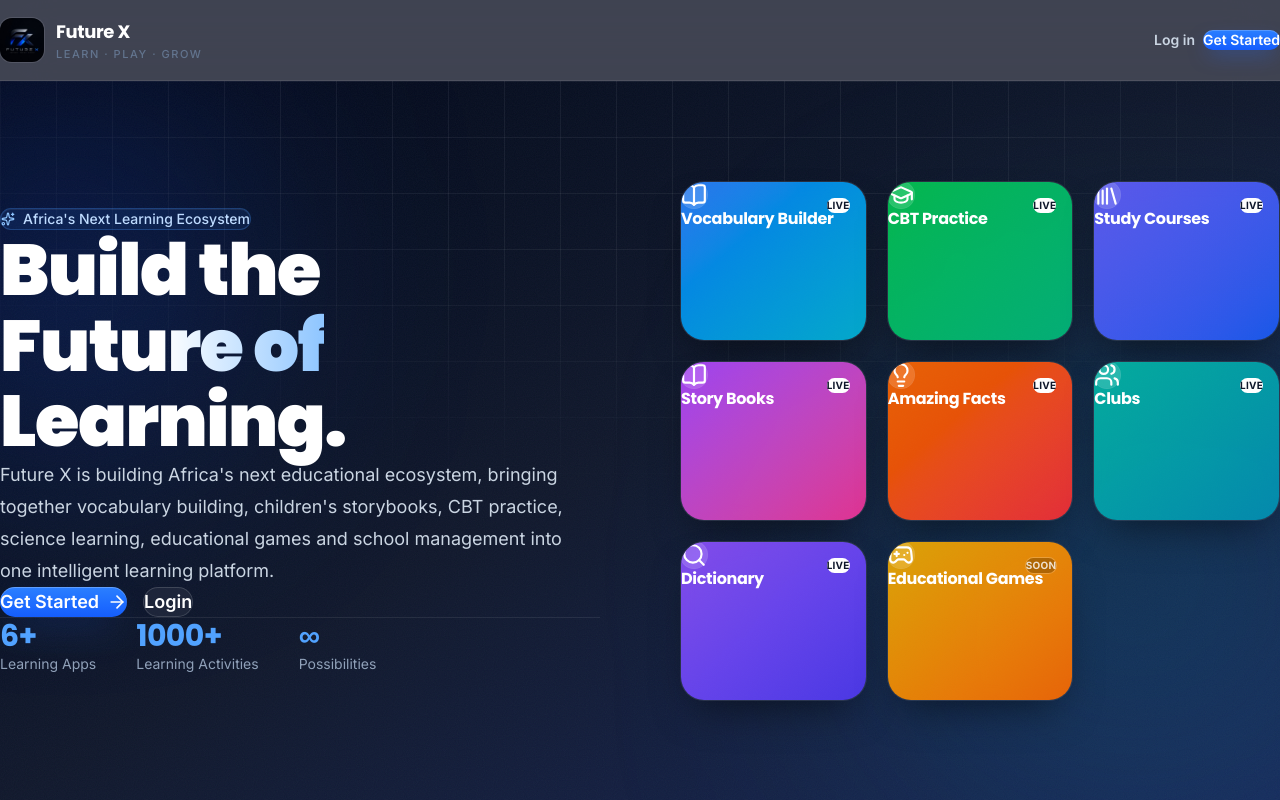
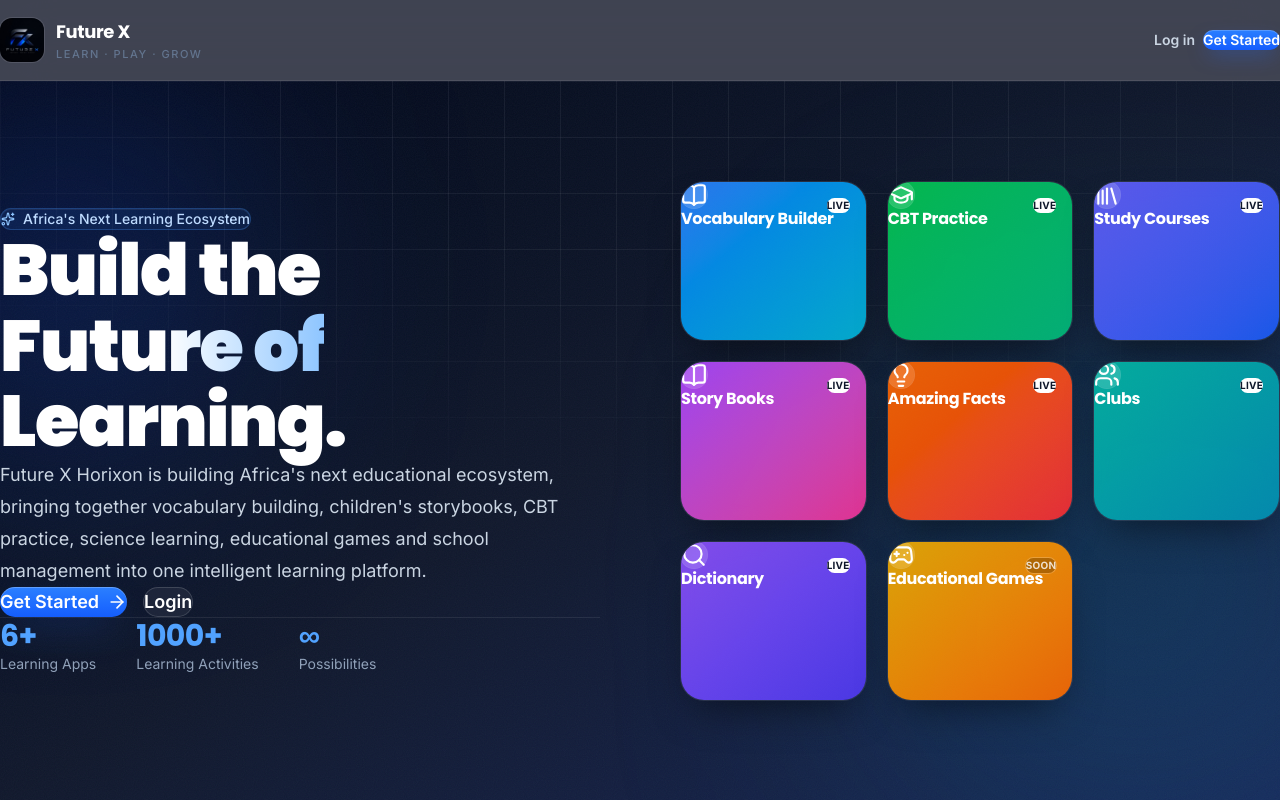
Before and after one commit to saint-php/futurex-hub, a React (Vite) app: page / in a window 1280 px wide. Shown: the top 800 px of the page. Built offline with nearby package versions, Linux system fonts and the light colour scheme; no server answers.

Commit message:
Update Hero.tsx

```diff
--- a/src/components/home/Hero.tsx
+++ b/src/components/home/Hero.tsx
@@ -52,7 +52,7 @@
             transition={{ delay: 0.5 }}
             className="mt-8 max-w-xl text-lg leading-8 text-slate-300"
           >
-            Future X is building Africa's next educational ecosystem,
+            Future X Horixon is building Africa's next educational ecosystem,
             bringing together vocabulary building, children's storybooks,
             CBT practice, science learning, educational games and school
             management into one intelligent learning platform.
```
